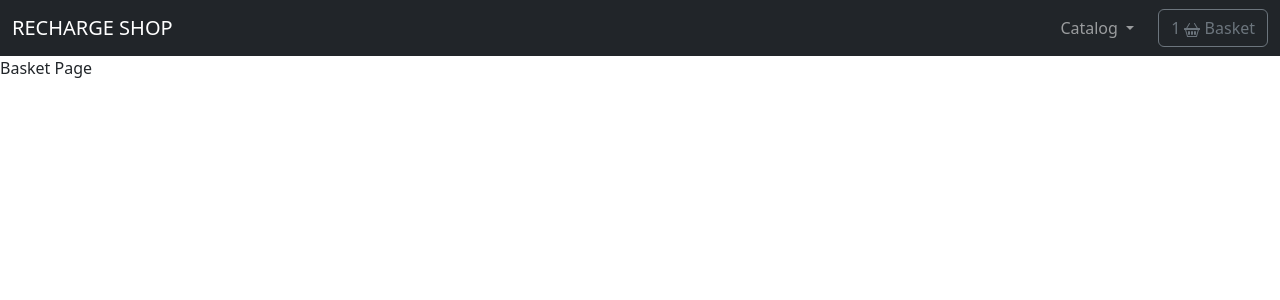
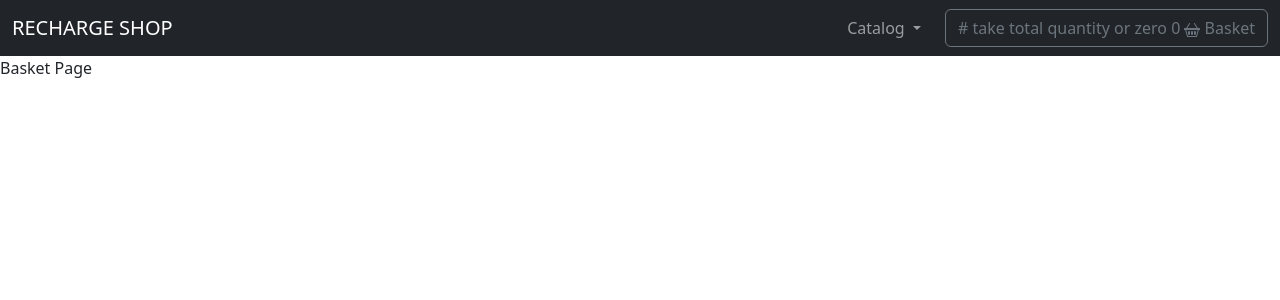
Before and after one commit to nvmarzakov/E-Commerce-Shop, a Django app: page /basket/ in a window 1280 px wide. Shown: the top 300 px of the page. Run offline with Django 4.2, Linux system fonts and the light colour scheme; data that the repository does not hold is empty.

Commit message:
dynamically update quantity to basket

```diff
--- a/e_commerce_shop/basket_app/basket.py
+++ b/e_commerce_shop/basket_app/basket.py
@@ -34,3 +34,9 @@ class Basket():
             self.basket[product_id] = {'price': float(product.price), 'qty': int(quantity)}
 
         self.session.modified = True
+
+    def __len__(self):
+        """
+        Get the basket data and count the quantity of items
+        """
+        return sum(item['qty'] for item in self.basket.values())
--- a/e_commerce_shop/basket_app/views.py
+++ b/e_commerce_shop/basket_app/views.py
@@ -18,7 +18,7 @@ def basket_add(request):
         product = get_object_or_404(Product, id=product_id)
         basket.add(product=product, quantity=product_qty)
         response = JsonResponse({
-            'test': 'data',
+            'qty': product_qty,
             'price': float(product.price),
         })
 
--- a/templates/base/base.html
+++ b/templates/base/base.html
@@ -39,6 +39,7 @@
 
     </style>
 </head>
+
 <body>
 <header>
     <nav class="navbar navbar-expand-lg navbar-dark bg-dark" aria-label="Offcanvas navbar large">
@@ -79,7 +80,17 @@
             </div>
             <a type="button" role="button" href="{% url "basket_app:basket_summary" %}"
                class="btn btn-outline-secondary">
-                <div class="d-inline-flex">1</div>
+                # take total quantity or zero
+                {% with total_qty=basket|length %}
+                    <div id="basket-qty" class="d-inline-flex">
+                        {% if total_qty > 0 %}
+                            {{ total_qty }}
+                        {% else %}
+                            0
+                        {% endif %}
+                    </div>
+                {% endwith %}
+
                 <svg xmlns="http://www.w3.org/2000/svg" width="16" height="16" fill="currentColor"
                      class="bi bi-basket2" viewBox="0 0 16 16">
                     <path d="M4 10a1 1 0 0 1 2 0v2a1 1 0 0 1-2 0v-2zm3 0a1 1 0 0 1 2 0v2a1 1 0 0 1-2 0v-2zm3 0a1 1 0 1 1 2 0v2a1 1 0 0 1-2 0v-2z"></path>
--- a/templates/products/product_detail.html
+++ b/templates/products/product_detail.html
@@ -62,7 +62,7 @@
                     action: 'post',
                 },
                 success: function (json) {
-
+                    document.getElementById("basket-qty").innerHTML = json.qty
                 },
                 error: function (xhr, errmsg, err) {}
             });
```
